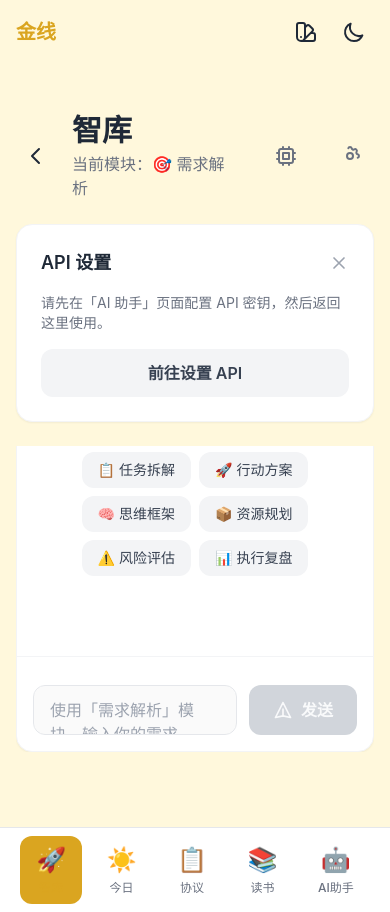
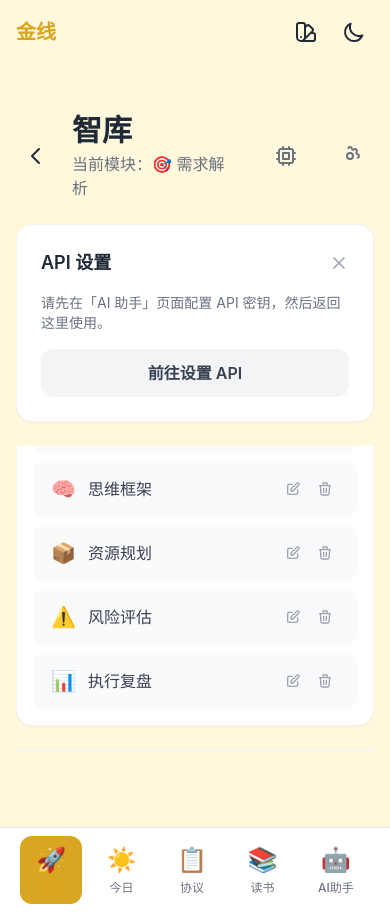
Before and after one commit to zhaojunjie1572/golden-thread, a React (Vite) app: page /action in a window 390 px wide. Built offline with nearby package versions, Linux system fonts and the light colour scheme.

Commit message:
优化ActionProtocolView组件手机端适配样式

```diff
--- a/src/components/ActionProtocolView.tsx
+++ b/src/components/ActionProtocolView.tsx
@@ -132,9 +132,9 @@ export default function ActionProtocolView() {
   const [showModuleEditor, setShowModuleEditor] = useState<string | null>(null);
   const [editModuleName, setEditModuleName] = useState('');
   const [editModulePrompt, setEditModulePrompt] = useState('');
-  const [doubleClickModule, setDoubleClickModule] = useState<PromptModule | null>(null);
-  const lastClickTimeRef = useRef<number>(0);
-  const lastClickModuleRef = useRef<string | null>(null);
+  const [longPressModule, setLongPressModule] = useState<PromptModule | null>(null);
+  const longPressTimerRef = useRef<NodeJS.Timeout | null>(null);
+  const isLongPressingRef = useRef(false);
   const [showMemorySettings, setShowMemorySettings] = useState(false);
   const [memoryConfig, setMemoryConfig] = useState(() => {
     try {
@@ -210,22 +210,49 @@ export default function ActionProtocolView() {
     setShowModuleEditor(module.id);
     setEditModuleName(module.name);
     setEditModulePrompt(module.prompt);
-    setDoubleClickModule(null);
+    setLongPressModule(null);
+  };
+
+  const handleLongPressStart = (module: PromptModule) => {
+    isLongPressingRef.current = false;
+    longPressTimerRef.current = setTimeout(() => {
+      isLongPressingRef.current = true;
+      setLongPressModule(module);
+    }, 500);
+  };
+
+  const handleLongPressEnd = () => {
+    if (longPressTimerRef.current) {
+      clearTimeout(longPressTimerRef.current);
+      longPressTimerRef.current = null;
+    }
+  };
+
+  const handleTouchStart = (module: PromptModule) => {
+    handleLongPressStart(module);
+  };
+
+  const handleTouchEnd = () => {
+    handleLongPressEnd();
+  };
+
+  const handleMouseDown = (module: PromptModule) => {
+    handleLongPressStart(module);
+  };
+
+  const handleMouseUp = () => {
+    handleLongPressEnd();
+  };
+
+  const handleMouseLeave = () => {
+    handleLongPressEnd();
   };
 
   const handleModuleClick = (module: PromptModule) => {
-    const now = Date.now();
-    const timeDiff = now - lastClickTimeRef.current;
-    const isSameModule = lastClickModuleRef.current === module.id;
-
-    if (timeDiff < 300 && isSameModule) {
-      setDoubleClickModule(module);
-    } else {
+    if (!isLongPressingRef.current) {
       setSelectedModuleId(module.id);
     }
-
-    lastClickTimeRef.current = now;
-    lastClickModuleRef.current = module.id;
+    isLongPressingRef.current = false;
   };
 
   const handleSaveModule = () => {
@@ -522,7 +549,7 @@ export default function ActionProtocolView() {
               </button>
             </div>
             <p className="text-xs text-gray-500 mb-3">
-              点击选择模块，双击编辑/删除
+              点击选择模块，长按编辑/删除
             </p>
 
             <div className="space-y-2 overflow-y-auto flex-1">
@@ -535,12 +562,37 @@ export default function ActionProtocolView() {
                         : 'bg-gray-50 border-2 border-transparent hover:bg-gray-100 text-gray-700'
                     }`}
                     onClick={() => handleModuleClick(module)}
+                    onTouchStart={() => handleTouchStart(module)}
+                    onTouchEnd={handleTouchEnd}
+                    onMouseDown={() => handleMouseDown(module)}
+                    onMouseUp={handleMouseUp}
+                    onMouseLeave={handleMouseLeave}
                   >
                     <span className="text-xl">{module.icon}</span>
-                    <span className="font-medium flex-1 truncate">{module.name}</span>
-                    <span className="text-xs text-gray-400 sm:hidden">
-                      双击
-                    </span>
+                    <span className="font-medium flex-1 truncate pr-2">{module.name}</span>
+                    <div className="flex items-center gap-1 shrink-0">
+                      <button
+                        onClick={(e) => {
+                          e.stopPropagation();
+                          handleEditModule(module);
+                        }}
+                        className="p-1.5 text-gray-400 hover:text-blue-500 hover:bg-blue-50 rounded-lg transition-colors"
+                        title="编辑"
+                      >
+                        <svg className="w-4 h-4" fill="none" stroke="currentColor" viewBox="0 0 24 24">
+                          <path strokeLinecap="round" strokeLinejoin="round" strokeWidth={2} d="M11 5H6a2 2 0 00-2 2v11a2 2 0 002 2h11a2 2 0 002-2v-5m-1.414-9.414a2 2 0 112.828 2.828L11.828 15H9v-2.828l8.586-8.586z" />
+                        </svg>
+                      </button>
+                      <button
+                        onClick={(e) => handleDeleteModule(module.id, e)}
+                        className="p-1.5 text-gray-400 hover:text-red-500 hover:bg-red-50 rounded-lg transition-colors"
+                        title="删除"
+                      >
+                        <svg className="w-4 h-4" fill="none" stroke="currentColor" viewBox="0 0 24 24">
+                          <path strokeLinecap="round" strokeLinejoin="round" strokeWidth={2} d="M19 7l-.867 12.142A2 2 0 0116.138 21H7.862a2 2 0 01-1.995-1.858L5 7m5 4v6m4-6v6m1-10V4a1 1 0 00-1-1h-4a1 1 0 00-1 1v3M4 7h16" />
+                        </svg>
+                      </button>
+                    </div>
                   </div>
                 </div>
               ))}
@@ -548,7 +600,7 @@ export default function ActionProtocolView() {
           </div>
         </div>
 
-        <div className="flex-1 flex flex-col">
+        <div className="flex-1 flex flex-col min-h-0">
           <div className="bg-white rounded-2xl shadow-sm border border-gray-100 flex flex-col flex-1 overflow-hidden">
             <div className="p-4 border-b border-gray-100">
               <div className="flex items-center justify-between">
@@ -728,18 +780,18 @@ export default function ActionProtocolView() {
         </div>
       </div>
 
-      {doubleClickModule && (
-        <div className="fixed inset-0 bg-black/50 flex items-end sm:items-center justify-center z-50 p-0 sm:p-4" onClick={() => setDoubleClickModule(null)}>
+      {longPressModule && (
+        <div className="fixed inset-0 bg-black/50 flex items-end sm:items-center justify-center z-50 p-0 sm:p-4" onClick={() => setLongPressModule(null)}>
           <div className="bg-white rounded-t-2xl sm:rounded-2xl shadow-2xl w-full max-w-md" onClick={(e) => e.stopPropagation()}>
             <div className="p-4 border-b border-gray-100">
               <div className="flex items-center gap-3">
-                <span className="text-2xl">{doubleClickModule.icon}</span>
+                <span className="text-2xl">{longPressModule.icon}</span>
                 <div>
-                  <h3 className="font-semibold text-gray-800">{doubleClickModule.name}</h3>
+                  <h3 className="font-semibold text-gray-800">{longPressModule.name}</h3>
                   <p className="text-xs text-gray-500">选择操作</p>
                 </div>
                 <button
-                  onClick={() => setDoubleClickModule(null)}
+                  onClick={() => setLongPressModule(null)}
                   className="ml-auto p-2 text-gray-400 hover:text-gray-600 hover:bg-gray-100 rounded-lg transition-colors"
                 >
                   <svg className="w-5 h-5" fill="none" stroke="currentColor" viewBox="0 0 24 24">
@@ -750,7 +802,7 @@ export default function ActionProtocolView() {
             </div>
             <div className="p-2">
               <button
-                onClick={() => handleEditModule(doubleClickModule)}
+                onClick={() => handleEditModule(longPressModule)}
                 className="w-full px-4 py-3 flex items-center gap-3 hover:bg-gray-50 rounded-xl transition-colors"
               >
                 <div className="w-10 h-10 bg-blue-100 rounded-lg flex items-center justify-center">
@@ -765,8 +817,8 @@ export default function ActionProtocolView() {
               </button>
               <button
                 onClick={(e) => {
-                  handleDeleteModule(doubleClickModule.id, e as any);
-                  setDoubleClickModule(null);
+                  handleDeleteModule(longPressModule.id, e as any);
+                  setLongPressModule(null);
                 }}
                 className="w-full px-4 py-3 flex items-center gap-3 hover:bg-red-50 rounded-xl transition-colors"
               >
```
